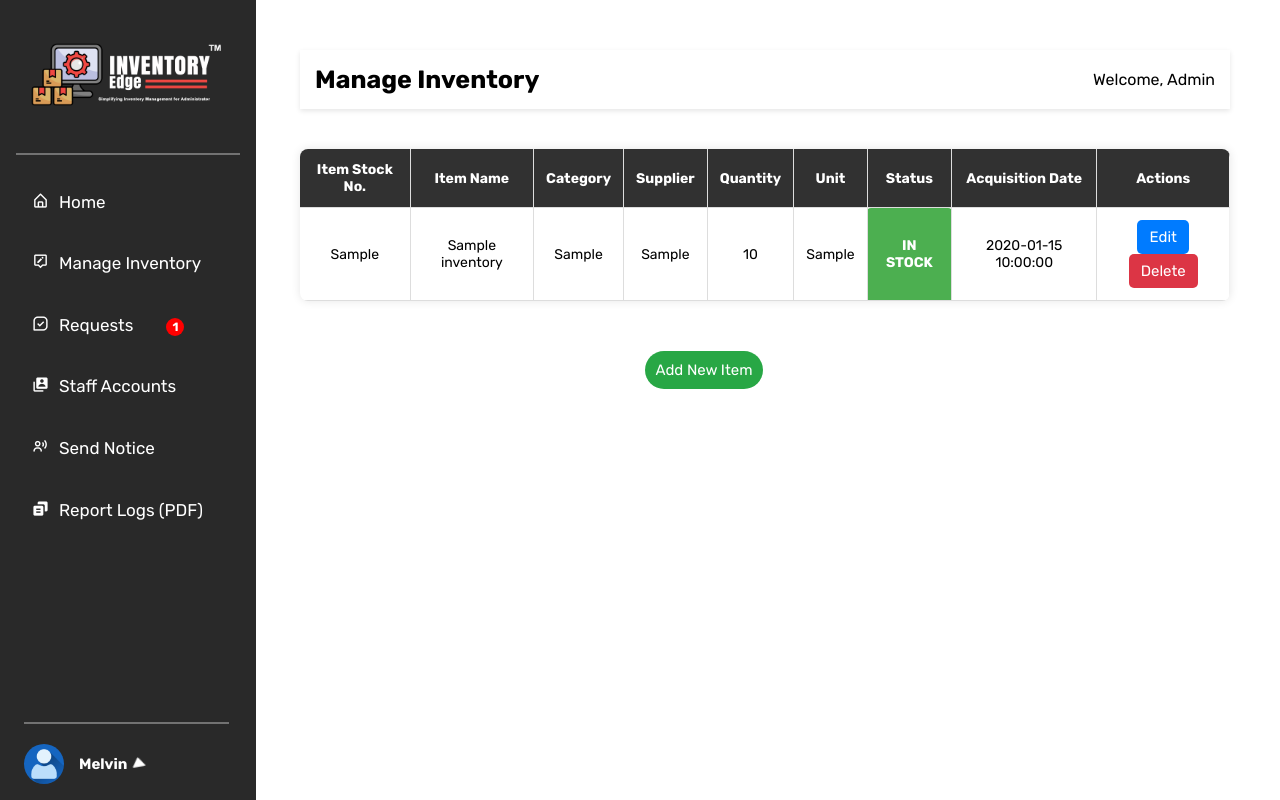
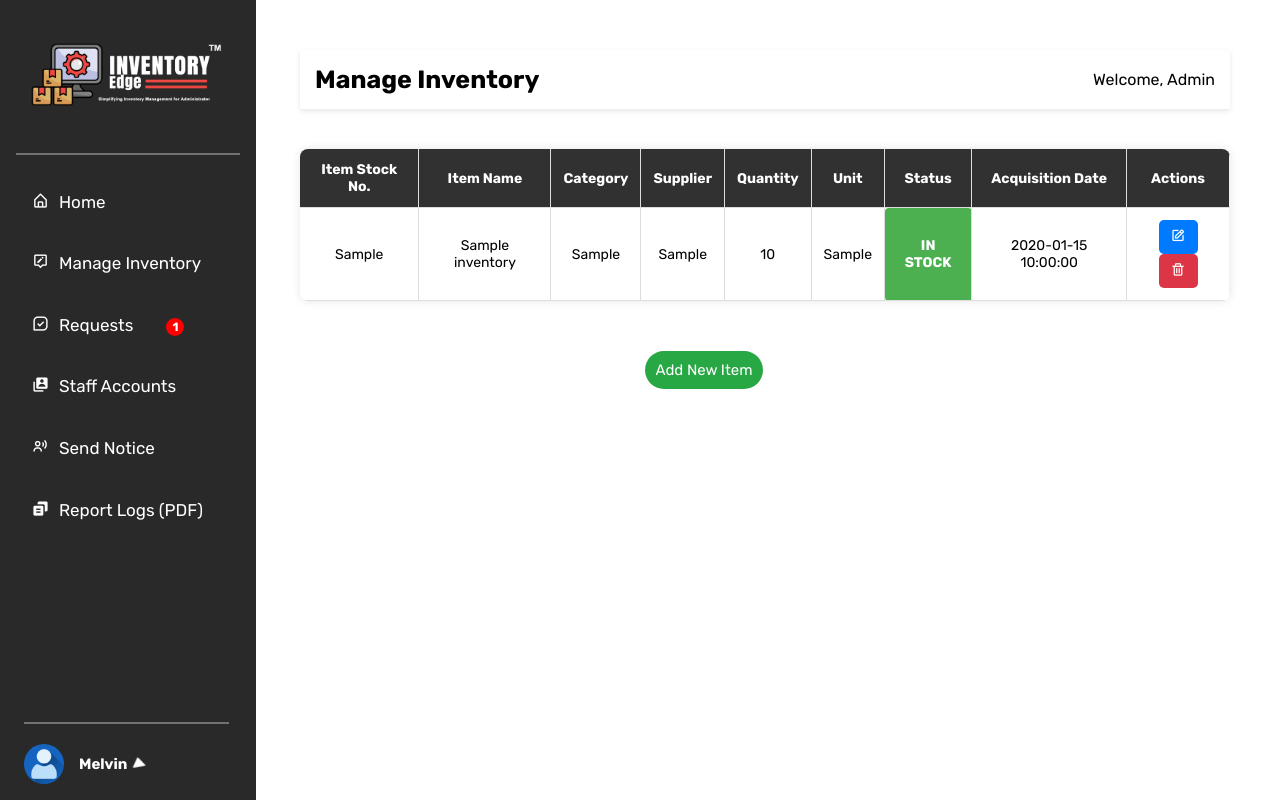
Before and after one commit to Melvin1032/Office-Inventory-Management-System-for-Administrative-Use, a PHP site: page /admin/inventory.php in a window 1280 px wide. Run offline with PHP 8.4, Linux system fonts and the light colour scheme; a user stored in the database is signed in; data comes from the database, SQL or seed files in the repository; tables that the repository leaves empty hold one stand-in row (values such as "Sample post").

Commit message:
Changes in the Edit and Delete Icon

```diff
--- a/admin/inventory.php
+++ b/admin/inventory.php
@@ -53,13 +53,13 @@
             <!-- Edit Button -->
             <form method="GET" action="edit_item.php" style="display:inline;">
                 <input type="hidden" name="id" value="<?= $item['id'] ?>">
-                <button type="submit" class="btn btn-primary">Edit</button>
+                <button type="submit" class="btn btn-primary"><i class='bx bx-edit' ></i></button>
             </form>
 
             <!-- Delete Button -->
             <form method="POST" style="display:inline;">
                 <input type="hidden" name="id" value="<?= $item['id'] ?>">
-                <button type="submit" name="delete" class="btn btn-danger" onclick="return confirm('Are you sure?')">Delete</button>
+                <button type="submit" name="delete" class="btn btn-danger" onclick="return confirm('Are you sure?')"><i class='bx bx-trash' ></i></button>
             </form>
         </td>
     </tr>
--- a/admin/staff_accounts.php
+++ b/admin/staff_accounts.php
@@ -44,7 +44,7 @@
                 <td class="actions">
                     <form method="POST" style="display:inline;">
                      <input type="hidden" name="id" value="<?= $user['id'] ?>">
-                     <button type="submit" name="delete_user" class="btn btn-danger" onclick="return confirm('Are you sure?')">Delete</button>
+                     <button type="submit" name="delete_user" class="btn btn-danger" onclick="return confirm('Are you sure?')"><i class='bx bx-trash' ></i></button>
                     </form>
 
 
--- a/auth/login.php
+++ b/auth/login.php
@@ -96,6 +96,7 @@ if ($_SERVER["REQUEST_METHOD"] == "POST") {
     <meta charset="UTF-8">
     <meta name="viewport" content="width=device-width, initial-scale=1.0">
     <title>Log-in</title>
+    <link rel="icon" href="../assets/icon.png" type="image/png">
     <link rel="stylesheet" href="../css/styles.css">
 </head>
 <body>
```
Also changed, not shown: admin/edit_inventory.php (deleted, +0 -10 lines).
